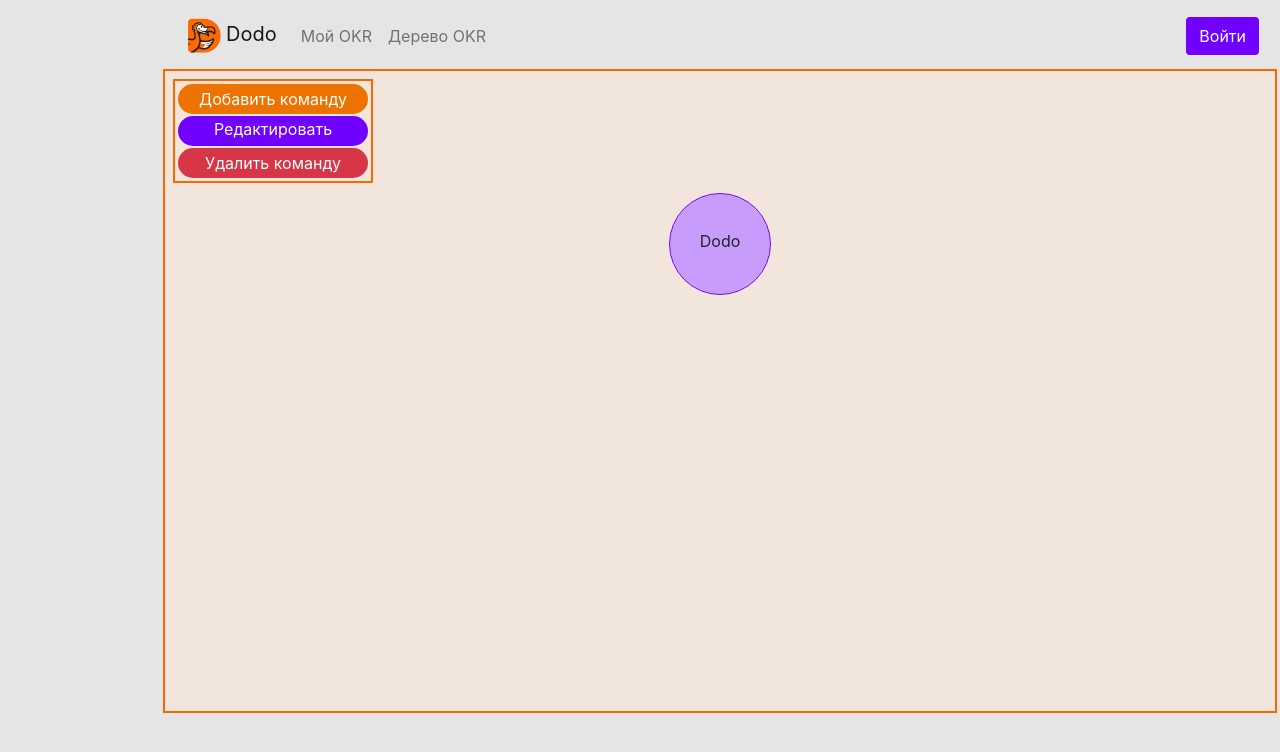
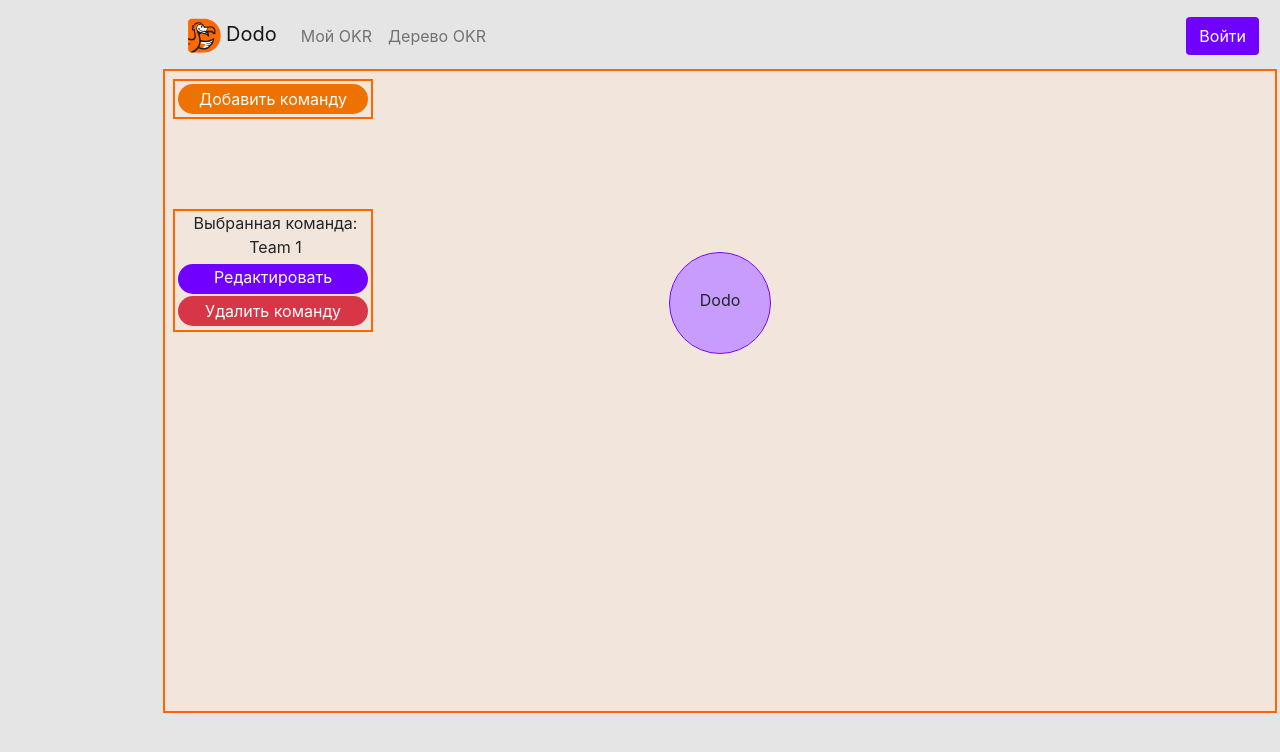
Before and after one commit to OkrTeam/OkrProject-frontend, a React (Create React App) app: page /okr_tree in a window 1280 px wide. Shown: the top 752 px of the page. Built offline with nearby package versions, Linux system fonts and the light colour scheme.

Commit message:
OkrTree update interface

```diff
--- a/src/Components/OkrTree/OkrTree.js
+++ b/src/Components/OkrTree/OkrTree.js
@@ -35,6 +35,10 @@ function OkrTree() {
                     <a className="ref" href='/add_team'>
                         <button className="add-button menu">Добавить команду</button>
                     </a>
+                </div>
+                <div className="select-info">
+                    <p>Выбранная команда:</p>
+                    <p>Team 1</p>
                     <a className="ref-2" href='#'>
                         <button className="edit-button menu">Редактировать команду</button>
                     </a>
--- a/src/Components/OkrTree/OkrTreeStyle.css
+++ b/src/Components/OkrTree/OkrTreeStyle.css
@@ -11,9 +11,19 @@
     position: sticky;
     top:0px;
     left:0px;
-    height: 104px;
+    height: 40px;
     width: 200px;
     border: 2px solid #fb6700;
+}
+
+.select-info {
+    position: sticky;
+    top:130px;
+    left:0px;
+    height: 123px;
+    width: 200px;
+    border: 2px solid #fb6700;
+    padding-left: 5px;
 }
 
 .ref {
@@ -24,13 +34,13 @@
 .ref-2 {
     position: absolute;
     left:3px;
-    top:32px;
+    top:50px;
 }
 
 .ref-3 {
     position: absolute;
     left:3px;
-    top:64px;
+    top:82px;
 }
 
 .menu {
@@ -156,3 +166,8 @@ ul {
     margin-left: 0;
     padding-left: 0;
 }
+
+p {
+    text-align: center;
+    margin-bottom: 0;
+}
```
